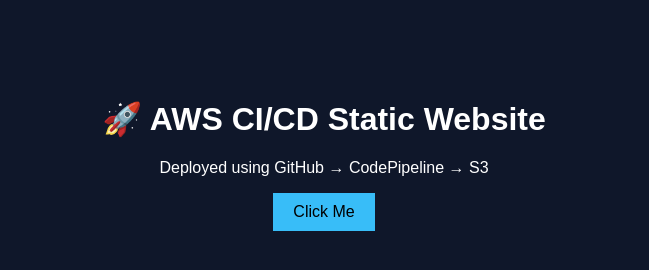
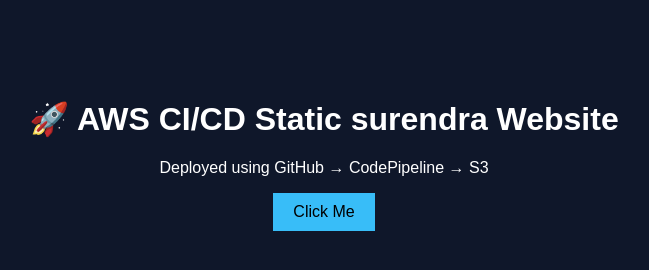
Before and after one commit to SurendraReddy53/aws-static-website, a plain HTML site: page index.html in a window 1280 px wide. Shown: the whole page, without its empty margins (316-965 px from the left). Drawn offline with Linux system fonts and the light colour scheme.

Commit message:
Update index.html

```diff
--- a/index.html
+++ b/index.html
@@ -7,7 +7,7 @@
 </head>
 <body>
     <div class="container">
-        <h1>🚀 AWS CI/CD Static Website</h1>
+        <h1>🚀 AWS CI/CD Static surendra Website</h1>
         <p>Deployed using GitHub → CodePipeline → S3</p>
         <button onclick="showMessage()">Click Me</button>
         <p id="msg"></p>
```
